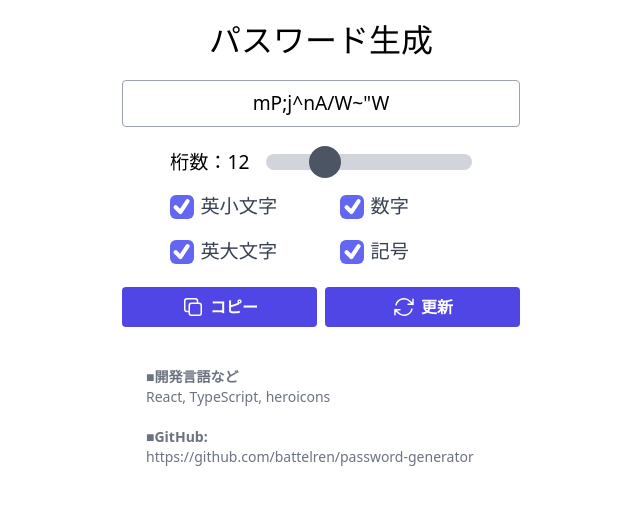
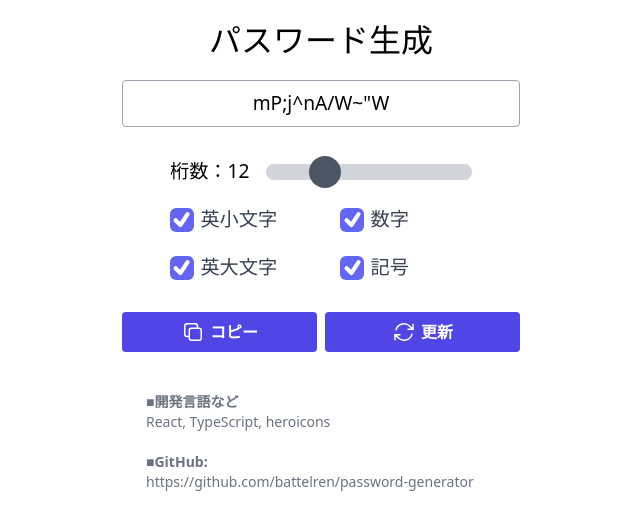
Before and after one commit to battelren/password-generator, a React (Vite) app: page / in a window 1280 px wide. Shown: the top 530 px of the page, without its empty margins (319-959 px from the left). Built offline with nearby package versions, Linux system fonts and the light colour scheme.

Commit message:
レイアウト調整

```diff
--- a/src/components/Checkbox.tsx
+++ b/src/components/Checkbox.tsx
@@ -14,7 +14,7 @@ function Checkbox(props: CheckboxProps) {
 
   return (
     <div
-      className="flex flex-row gap-x-[0.4rem] items-center"
+      className="h-[3rem] flex flex-row gap-x-[0.4rem] items-center"
       onTouchEnd={(e) => {
         setIsChecked(!isChecked)
         e.preventDefault()
--- a/src/components/PasswordGenerator.tsx
+++ b/src/components/PasswordGenerator.tsx
@@ -53,7 +53,7 @@ const PasswordGenerator: React.FC = () => {
         />
       </div>
 
-      <div className="grid grid-rows-3 grid-flow-col gap-y-[1rem] mx-[3rem]">
+      <div className="grid grid-rows-3 grid-flow-col mx-[3rem]">
         <div className="col-span-2 flex flex-row items-center gap-x-[0.5rem]">
           <label htmlFor="password-length" className="block text-[1.2rem] whitespace-nowrap w-[8rem]">
             桁数：{passwordLength}
```
